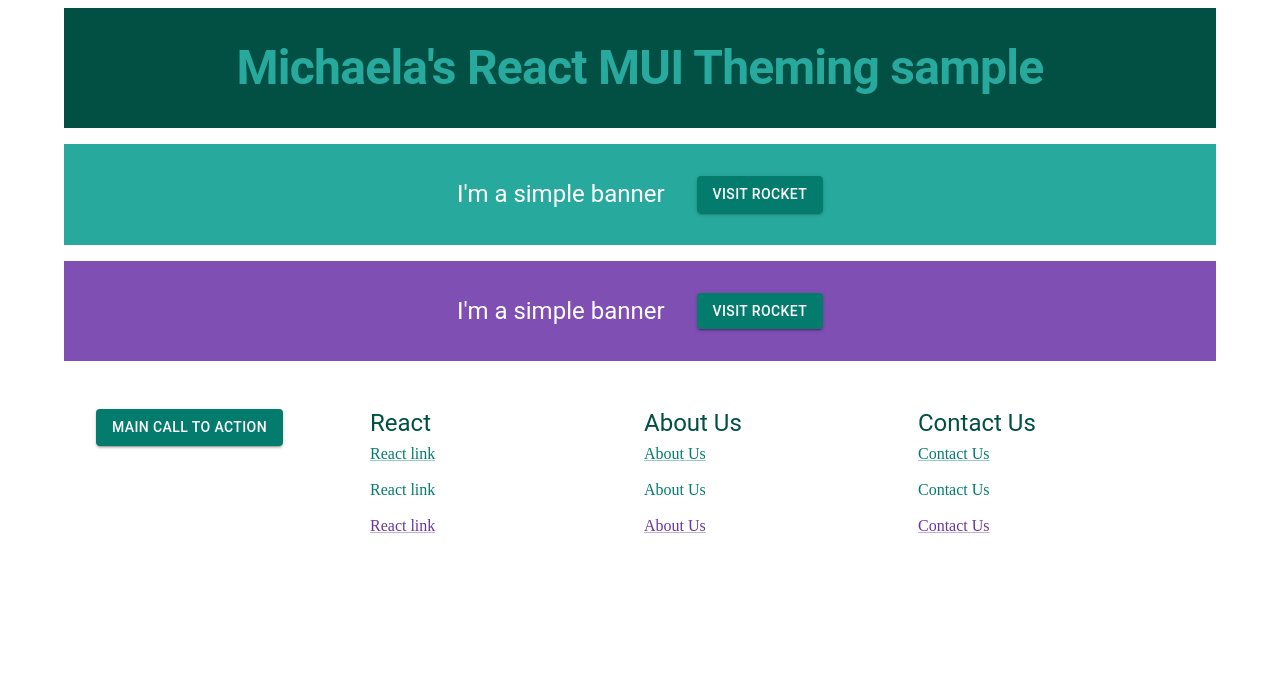
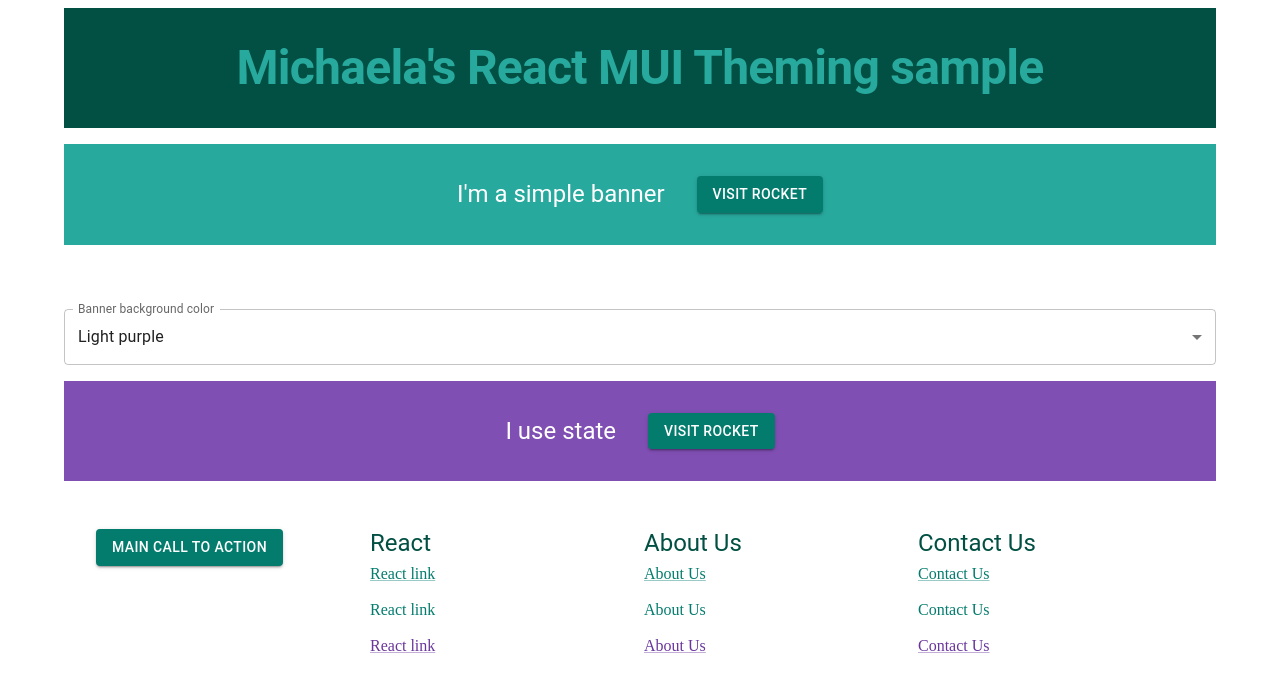
Before and after one commit to Michaela-Davis/react_advanced-mui-theming, a React (Create React App) app: page / in a window 1280 px wide. Shown: the top 692 px of the page. Built offline with nearby package versions, Linux system fonts and the light colour scheme.

Commit message:
add state to Banner Simple

```diff
--- a/src/App.js
+++ b/src/App.js
@@ -1,5 +1,6 @@
 import React from 'react';
-import { Box, Card, Container } from '@mui/material';
+import { useState, useEffect } from 'react';
+import { Box, Card, Container, FormControl, InputLabel, MenuItem, Select } from '@mui/material';
 import { ThemeProvider, createTheme } from '@mui/material/styles';
 
 import designTokens from './design-tokens.json'
@@ -54,6 +55,8 @@ const theme = createTheme({
 
 function App() {
 
+  const [bgColor, setBgColor] = useState('secondary.light');
+
   return (
     <ThemeProvider theme={theme}>
       <Container>
@@ -61,9 +64,24 @@ function App() {
         <Header></Header>
 
         <Box component="main">
-          <Card></Card>
-          <BannerSimple></BannerSimple>
-          <BannerSimple backgroundColor='secondary.light'></BannerSimple>
+          <BannerSimple bannerText="I'm a simple banner"></BannerSimple>
+
+          <FormControl fullWidth
+            sx={{ mt: '3em'}}>
+            <InputLabel id="state-color-select">Banner background color</InputLabel>
+            <Select
+                labelId="state-color-select"
+                id="demo-simple-select"
+                value={bgColor}
+                label="Banner background color"
+                onChange={event => setBgColor(event.target.value)}
+              >
+                <MenuItem value={'secondary.light'}>Light purple</MenuItem>
+                <MenuItem value={'primary.light'}>Light teal</MenuItem>
+                <MenuItem value={'error.dark'}>Dark red</MenuItem>
+              </Select>
+            </FormControl>
+          <BannerSimple backgroundColor={bgColor} bannerText='I use state'></BannerSimple>
         </Box>
 
         <Footer></Footer>
--- a/src/banner/banner-simple-data.json
+++ /dev/null
@@ -1,4 +0,0 @@
-{
-  "bannerText": "I'm a simple banner",
-  "buttonText": "Visit Rocket"
-}
--- a/src/banner/banner-simple.js
+++ b/src/banner/banner-simple.js
@@ -1,14 +1,12 @@
 import React from 'react';
 import { Box, Button, Typography } from '@mui/material';
 
-import fakeData from './banner-simple-data.json';
 
-
-export function BannerSimple({ backgroundColor = "primary.light" }) {
+export function BannerSimple({ backgroundColor = "primary.light", bannerText, buttonText = "Visit Rocket", bannerHref ="https://www.rocketcompanies.com/"}) {
 
   return (
     <>
-      { fakeData.bannerText &&
+      { bannerText &&
         <Box
           sx={{
             margin: '1em 0',
@@ -19,17 +17,17 @@ export function BannerSimple({ backgroundColor = "primary.light" }) {
             justifyContent: 'center',
             gap: 4,
           }}>
-          <Typography variant="h3" sx={{ color: 'primary.contrastText'}}>{ fakeData.bannerText }</Typography>
+          <Typography variant="h3" sx={{ color: 'primary.contrastText'}}>{ bannerText }</Typography>
           <Button
             variant="contained"
             color="primary"
-            href='https://www.rocketcompanies.com/' target="_blank" rel="noopener"
+            href={bannerHref} target="_blank" rel="noopener"
             sx={{
               gridRow: '1 / -1',
               alignSelf: 'start',
               justifySelf: "start"
             }}>
-          { fakeData.buttonText }
+          { buttonText }
           </Button>
         </Box>
       }
```
